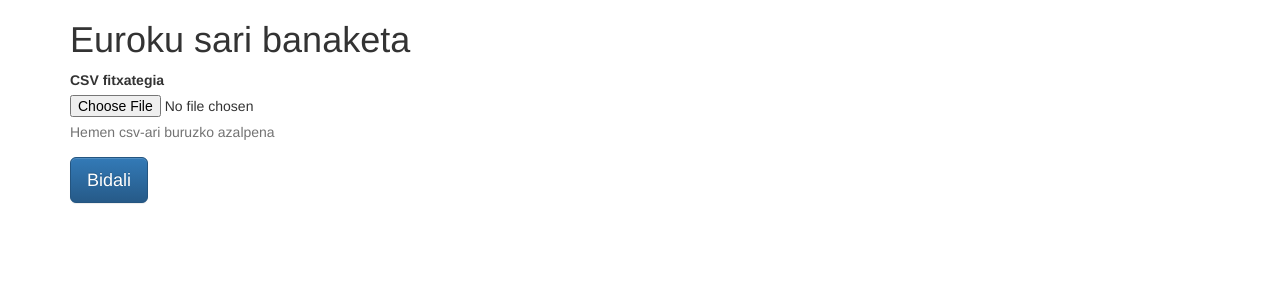
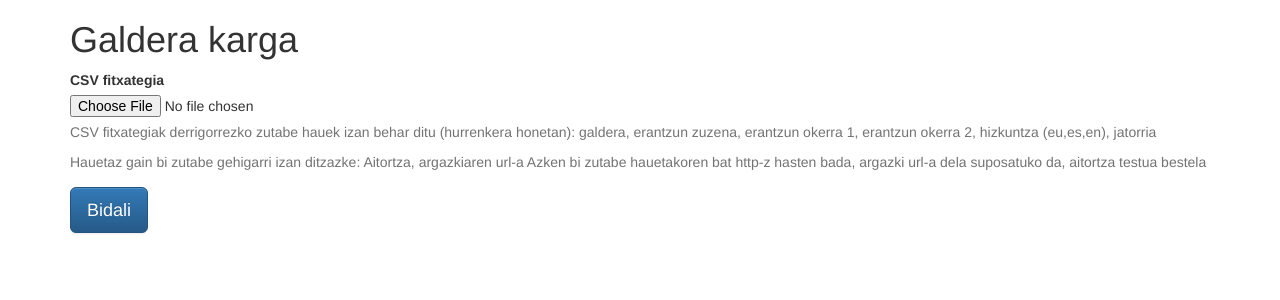
Before and after one commit to dss2016eu/EurokuServer, a Django app: template eurokuserver/templates/admin/load_csv_questions.html in a window 1280 px wide. Shown: the top 300 px of the page. Run offline with Django 3.2, Linux system fonts and the light colour scheme; the template is opened without the code that fills it, so the values that code supplies are empty; parts of the project's set-up code (start-up, migrations or seed data) failed here and were passed over; some libraries are stand-ins or nearby versions.

Commit message:
Laguntza testuak

```diff
--- a/eurokuserver/templates/admin/load_csv_questions.html
+++ b/eurokuserver/templates/admin/load_csv_questions.html
@@ -1,11 +1,20 @@
 {% extends "base.html" %}
+{% block heading %} Galdera karga{% endblock %}
 {% block content %}
 <form method="post" action="" enctype="multipart/form-data">
   {% csrf_token %}
   <div class="form-group">
     <label for="file">CSV fitxategia</label>
     <input type="file" name="file" id="csv-input-file"/>
-    <p class="help-block">Hemen csv-ari buruzko azalpena</p>
+    <p class="help-block">
+      CSV fitxategiak derrigorrezko zutabe hauek izan behar ditu (hurrenkera honetan):
+      galdera, erantzun zuzena, erantzun okerra 1, erantzun okerra 2, hizkuntza (eu,es,en), jatorria
+    </p>
+    <p clasS="help-block">
+      Hauetaz gain bi zutabe gehigarri izan ditzazke:
+      Aitortza, argazkiaren url-a
+      Azken bi zutabe hauetakoren bat http-z hasten bada, argazki url-a dela suposatuko da, aitortza testua bestela
+    </p>
   </div>
   <input type="submit" class="btn btn-lg btn-primary" type="button" value="Bidali"/>
 </form>
--- a/eurokuserver/templates/base.html
+++ b/eurokuserver/templates/base.html
@@ -15,7 +15,7 @@
 </head>
 <body>
   <div class="container">
-    <h1>Euroku sari banaketa</h1>
+    <h1>{% block heading %}Euroku sari banaketa{% endblock %}</h1>
     {% if view_message %}
     <div class="alert alert-success" role="alert">
       {{ view_message }}
```
